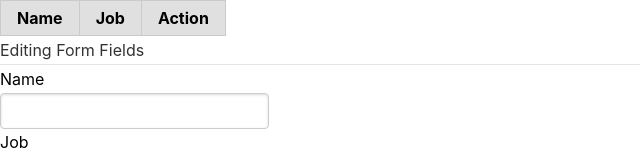
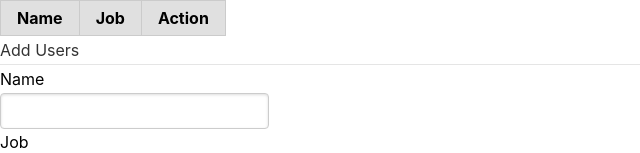
Before and after one commit to wyltamar/getting.started.with.react, a React (Create React App) app: page / in a window 1280 px wide. Shown: the top 153 px of the page, without its empty margins (0-640 px from the left). Built offline with nearby package versions, Linux system fonts and the light colour scheme.

Commit message:
Alter form legend

```diff
--- a/src/Form.js
+++ b/src/Form.js
@@ -25,7 +25,7 @@ class Form extends Component {
 
     return (
       <form class="pure-form pure-form-stacked">
-        <legend>Editing Form Fields</legend>
+        <legend>Add Users</legend>
         <label htmlFor="name">Name</label>
         <input
           type="text"
```
